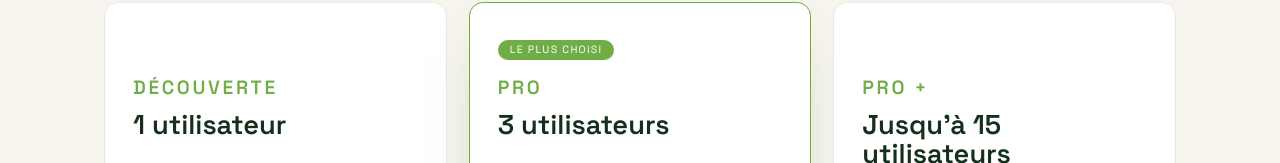
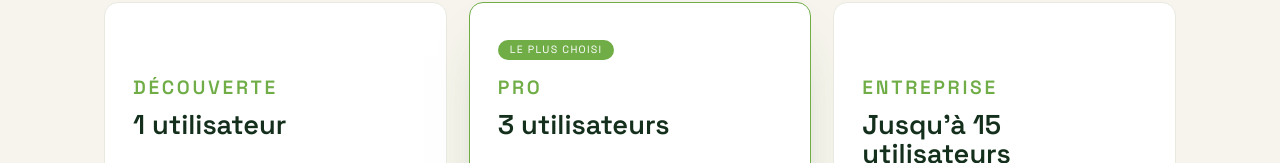
Before and after one commit to JulienJardin64/opusverde-site, a plain HTML site: page tarifs.html in a window 1280 px wide. Shown: the part 380-543 px from the top of the page. Drawn offline with Linux system fonts and the light colour scheme.

Commit message:
Update tarifs.html

```diff
--- a/tarifs.html
+++ b/tarifs.html
@@ -77,7 +77,7 @@
         <!-- Entreprise -->
         <div class="price reveal">
           <div class="price__ribbon"></div>
-          <div class="price__tag">Pro +</div>
+          <div class="price__tag">Entreprise</div>
           <h3>Jusqu'à 15 utilisateurs</h3>
           <div class="price__amount">29,99 €<span>TTC / mois</span></div>
           <p class="price__desc">Pour les structures avec plusieurs équipes.</p>
```
